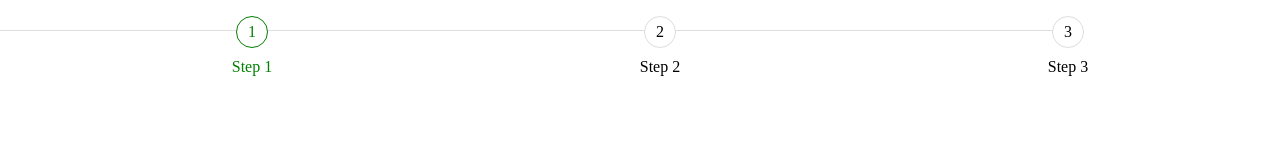
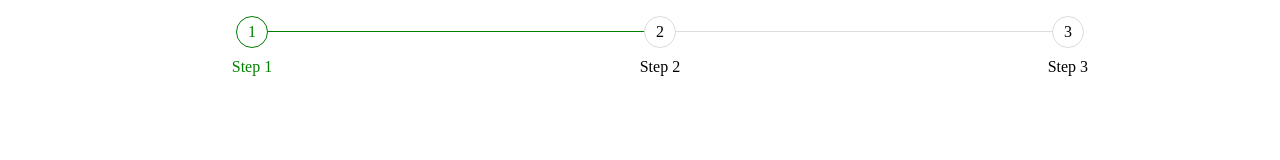
Before and after one commit to NancyAsiuloka/Step-Progress-Bar, a plain HTML site: page index.html in a window 1280 px wide. Drawn offline with Linux system fonts and the light colour scheme.

Commit message:
added a style

```diff
--- a/style.css
+++ b/style.css
@@ -2,13 +2,14 @@
     width: 100%;
 }
 .progressbar{
-    display: flex;
-    justify-content: space-around;
     counter-reset: step;
 }
 .progressbar li{
     list-style-type: none;
-    /* position: relative; */
+    float: left;
+    width: 33.33%;
+    position: relative;
+    text-align: center;
 }
 .progressbar li:before{
     content: counter(step);
@@ -29,11 +30,11 @@
     width: 100%;
     height: 1px;
     background-color: #ddd;
-    top: 30px;
-    left: -17%;
+    top: 15px;
+    left: -50%;
     z-index: -1;
 }
-.progressbar ul li:first-child:after {
+.progressbar li:first-child:after {
     content: none;
 }
 .progressbar li.active{
@@ -43,5 +44,5 @@
     border-color: green;
 }
 .progressbar li.active + li:after{
-    /* background-color: green; */
+    background-color: green;
 }
```
Also changed, not shown: index.html (+1 -0 lines).
